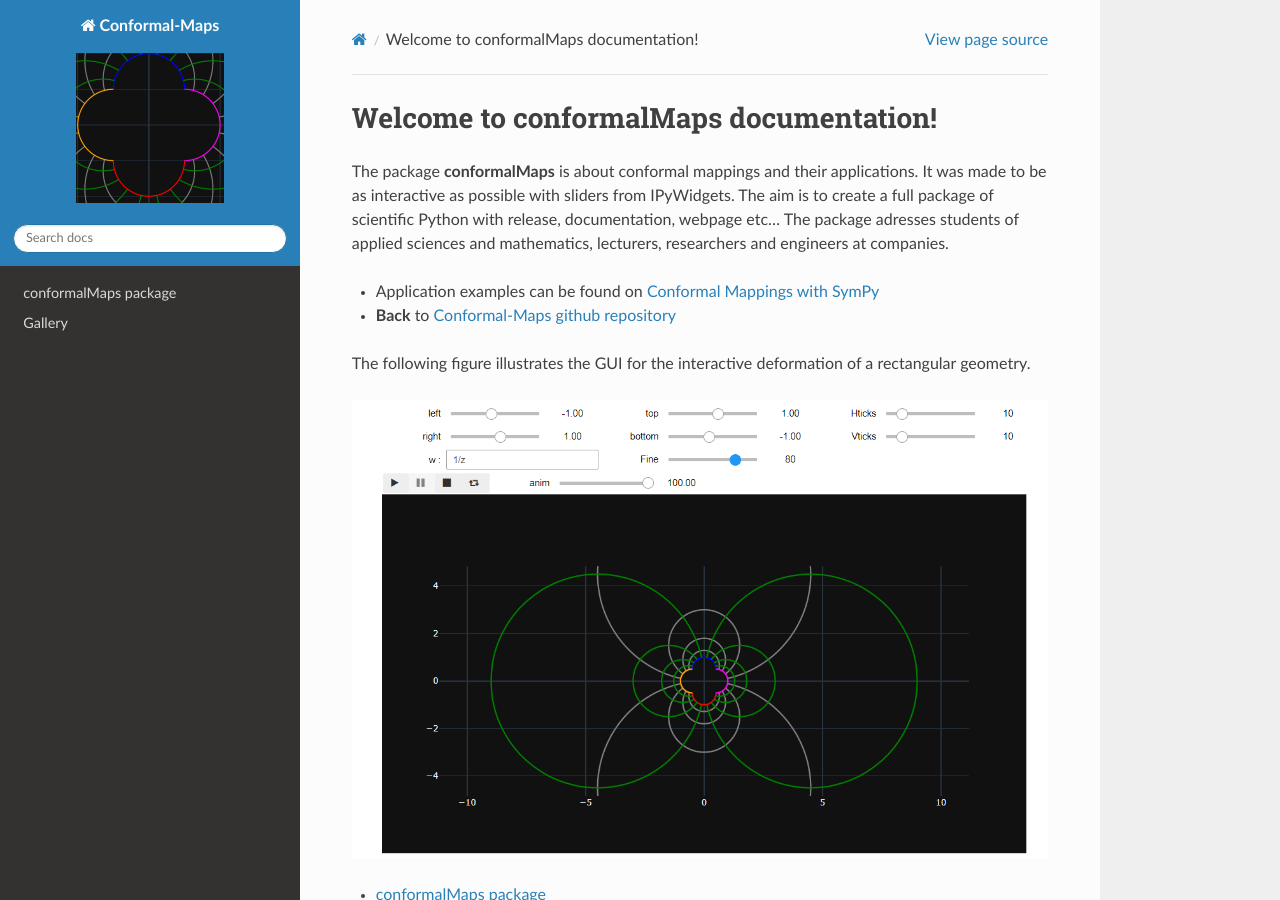
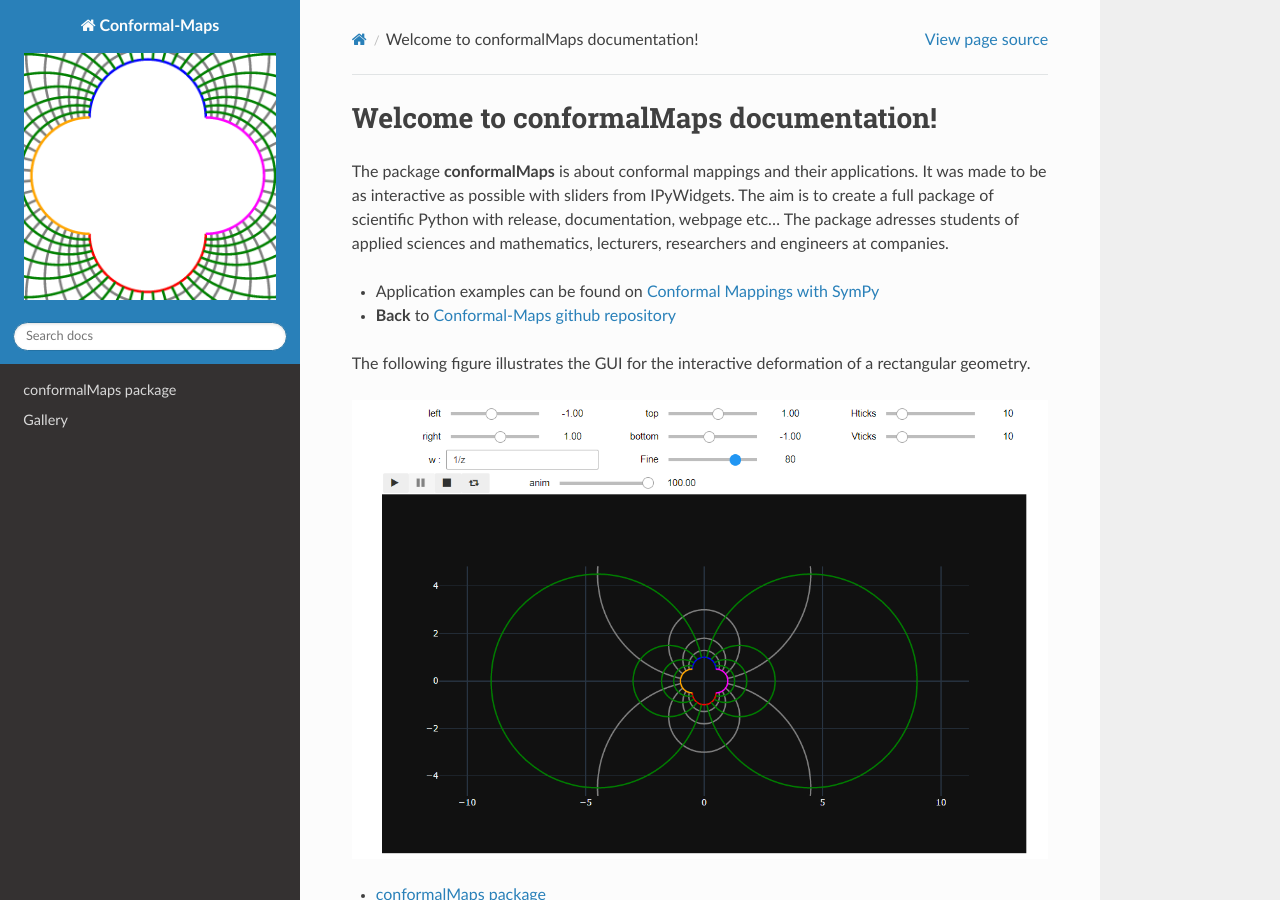
Before and after one commit to im-AMS/Conformal-Maps, a Sphinx documentation site: the page built from docs/source/index.rst, in a window 1280 px wide and 900 px high. Built offline with Sphinx 7.4.7 and the Read the Docs theme 2.0.0, drawn with Linux system fonts in a browser that asks for light colours.

Commit message:
Update conf.py

```diff
--- a/docs/source/conf.py
+++ b/docs/source/conf.py
@@ -68,7 +68,7 @@ html_theme_options = {
     #'logo_only': True,
     'navigation_depth': 5,
 }
-html_logo = 'Figures/z_inv_3.PNG'
+html_logo = 'Figures/logo.PNG'
 # Add any paths that contain custom static files (such as style sheets) here,
 # relative to this directory. They are copied after the builtin static files,
 # so a file named "default.css" will overwrite the builtin "default.css".
```
